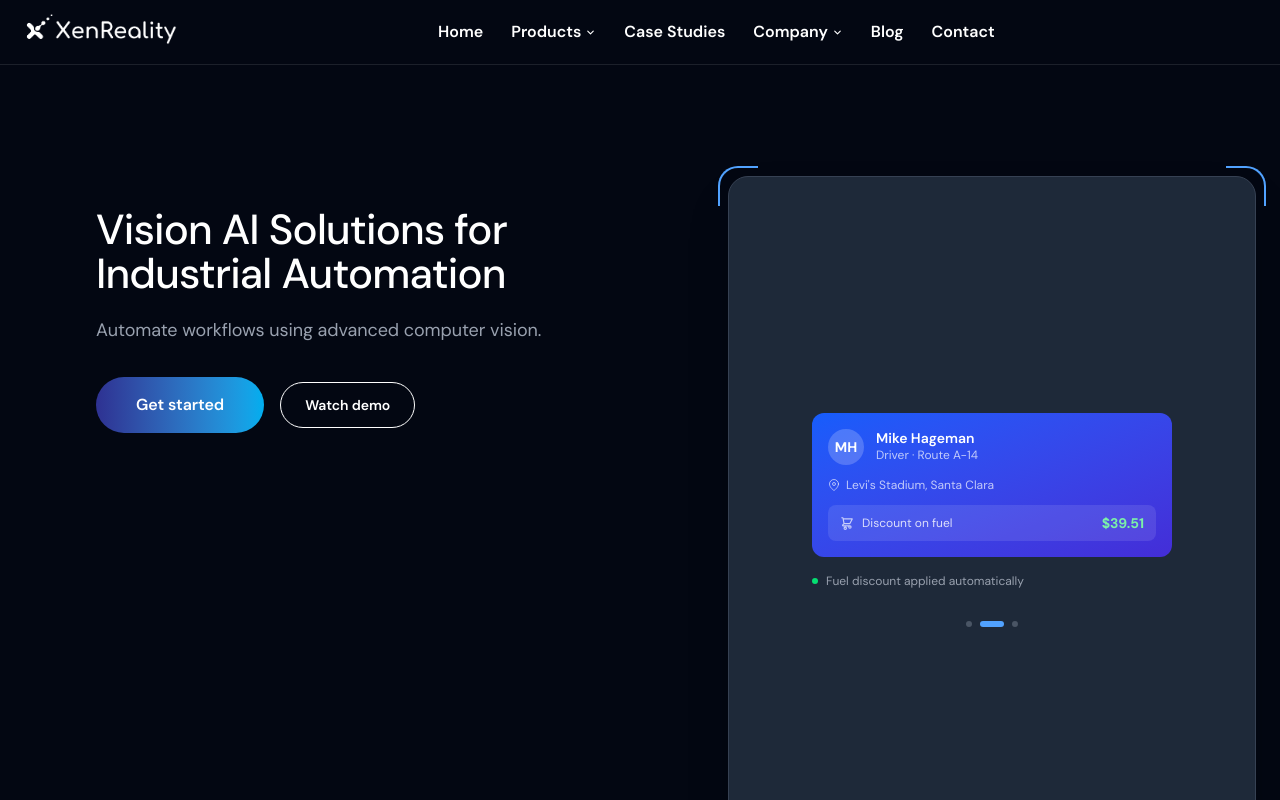
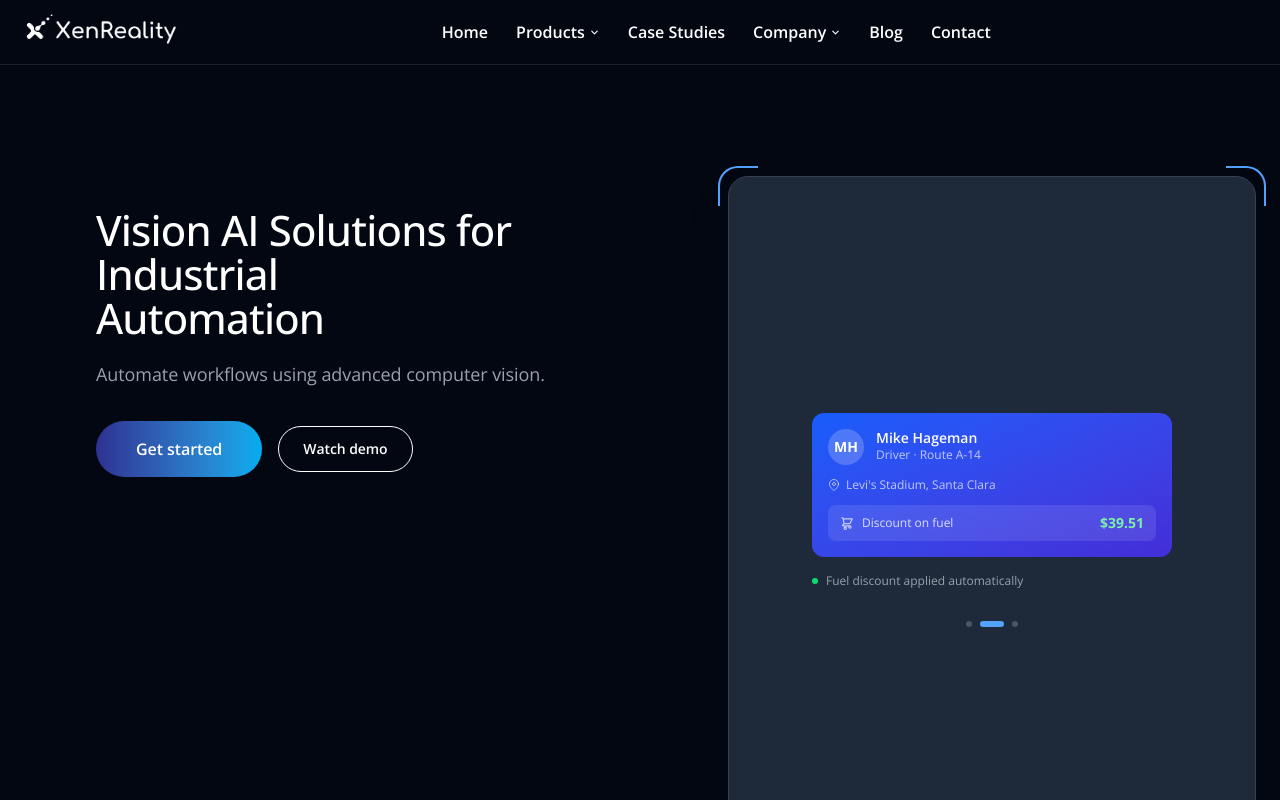
Before and after one commit to HarshithaRao524/XenReality-Website, a Next.js app: page / in a window 1280 px wide. Shown: the top 800 px of the page. Built offline with nearby package versions, Linux system fonts and the light colour scheme.

Commit message:
Update global styles, Open Sans font, layout and dependencies

```diff
--- a/app/globals.css
+++ b/app/globals.css
@@ -12,7 +12,7 @@
 @theme inline {
   --color-background: var(--background);
   --color-foreground: var(--foreground);
-  --font-sans: var(--font-dm-sans);
+  --font-sans: var(--font-open-sans);
 }
 
 html {
--- a/app/layout.tsx
+++ b/app/layout.tsx
@@ -1,10 +1,9 @@
 import type { Metadata } from "next";
-import { DM_Sans } from "next/font/google";
+import { Open_Sans } from "next/font/google";
 import "./globals.css";
 
-// DM Sans is the closest freely available match to MaisonNeue (gomotive's font)
-const dmSans = DM_Sans({
-  variable: "--font-dm-sans",
+const openSans = Open_Sans({
+  variable: "--font-open-sans",
   subsets: ["latin"],
   weight: ["400", "500", "600", "700", "800"],
 });
@@ -29,7 +28,7 @@
   children: React.ReactNode;
 }>) {
   return (
-    <html lang="en" className={`${dmSans.variable} antialiased`}>
+    <html lang="en" className={`${openSans.variable} antialiased`}>
       <body className="min-h-screen flex flex-col bg-white text-gray-900">
         {children}
       </body>
--- a/package.json
+++ b/package.json
@@ -3,9 +3,9 @@
   "version": "0.1.0",
   "private": true,
   "scripts": {
-    "dev": "next dev",
+    "dev": "next dev -p 5000",
     "build": "next build",
-    "start": "next start"
+    "start": "next start -p 5000"
   },
   "dependencies": {
     "@portabletext/react": "^6.0.3",
```
Also changed, not shown: 1 other file (tests, documents, lock files or other folders).
